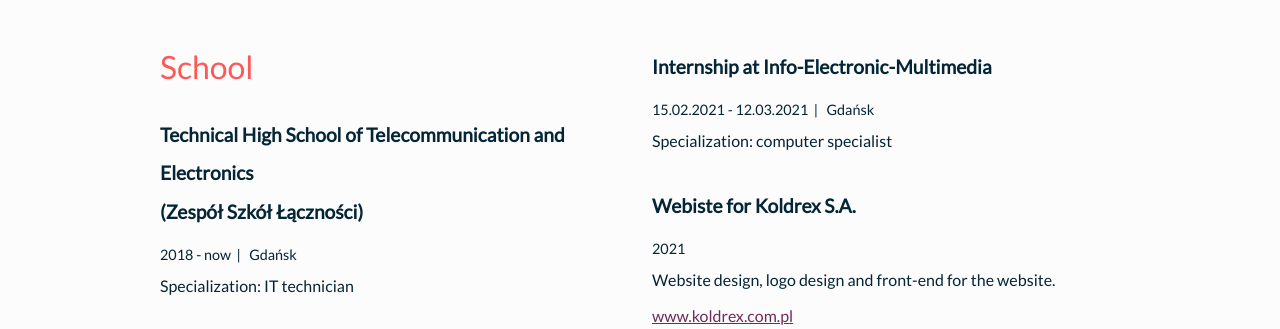
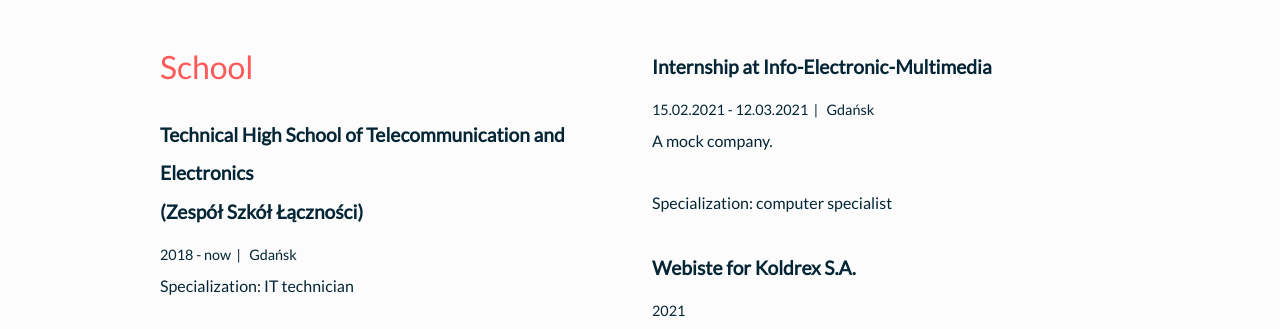
Before and after one commit to harinezumi-exe/harinezumi-exe.github.io, a plain HTML site: page about.html in a window 1280 px wide. Shown: the part 730-1059 px from the top of the page. Drawn offline with nearby package versions, Linux system fonts and the light colour scheme.

Commit message:
Add files via upload

```diff
--- a/about.html
+++ b/about.html
@@ -77,6 +77,7 @@
                 <div class="about-text-container">
                     <p class="about-text-main">Internship at Info-Electronic-Multimedia</p>
                     <pre class="about-text-sub">15.02.2021 - 12.03.2021  |   Gdańsk</pre>
+                    <p class="about-text">A mock company.</p>
                     <p class="about-text">Specialization: computer specialist</p>
                     <p class="about-text-main">Webiste for Koldrex S.A.</p>
                     <pre class="about-text-sub">2021</pre>
```
